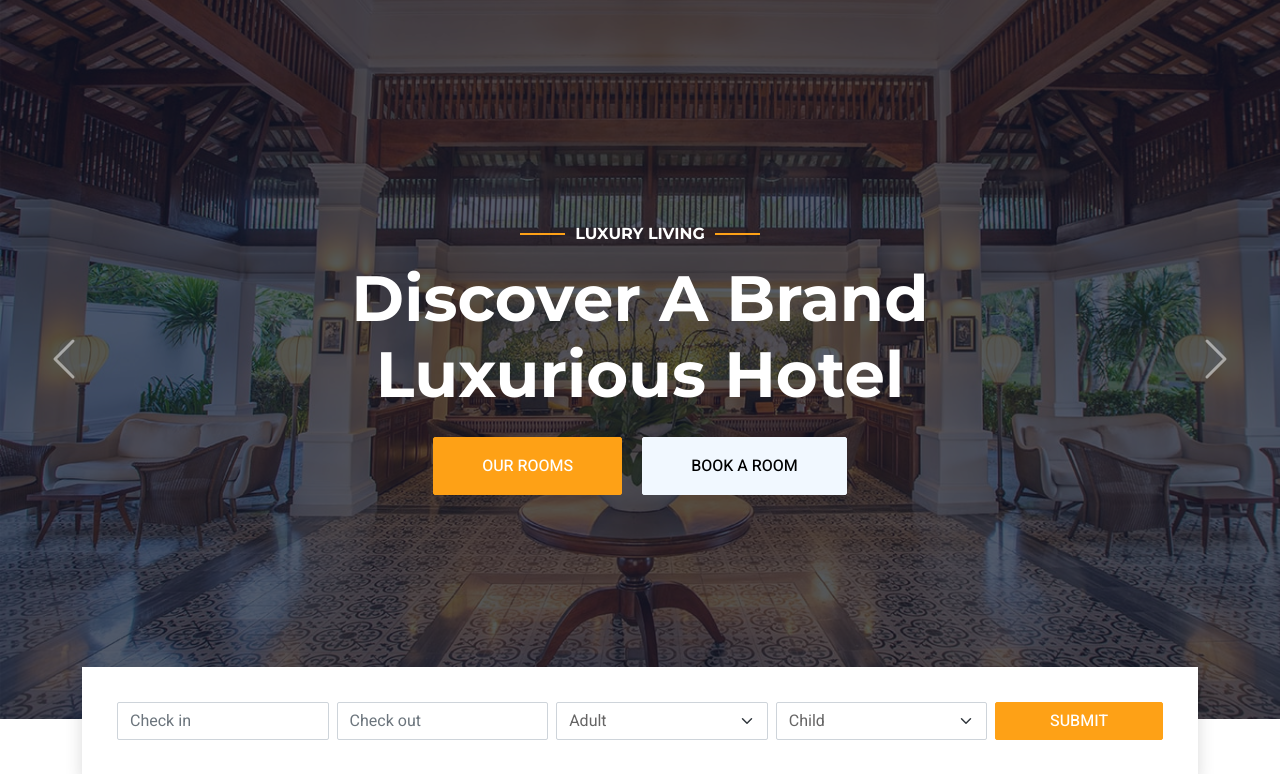
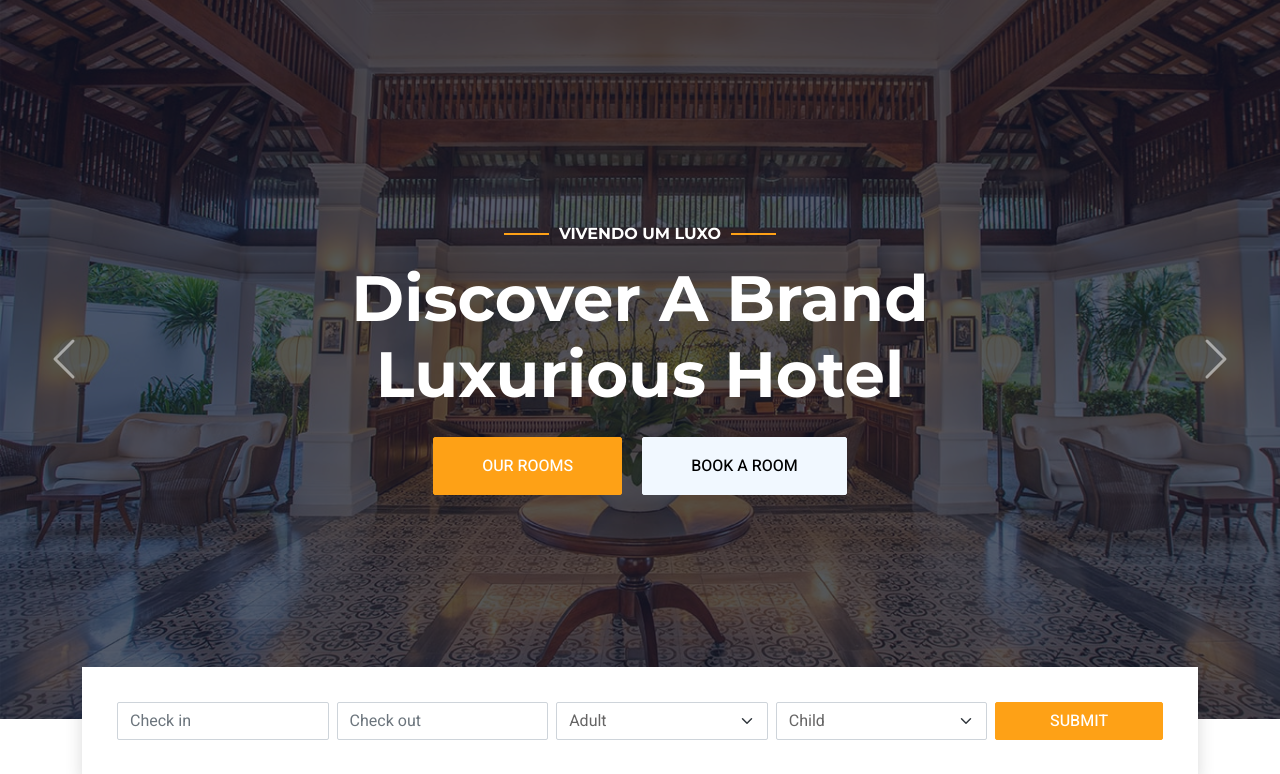
Before and after one commit to JeyMV/hotel-cristania, a PHP site: page / in a window 1280 px wide. Shown: the part 115-889 px from the top of the page. Run offline with PHP 8.4, Linux system fonts and the light colour scheme; some libraries are stand-ins or nearby versions.

Commit message:
First Commit Criado o primeiro commit

```diff
--- a/index.php
+++ b/index.php
@@ -92,8 +92,7 @@
                         <img class="w-100" src="img/carousel-1.jpg" alt="Image">
                         <div class="carousel-caption d-flex flex-column align-items-center justify-content-center">
                             <div class="p-3" style="max-width: 700px;">
-                                <h6 class="section-title text-white text-uppercase mb-3 animated slideInDown">Luxury
-                                    Living</h6>
+                                <h6 class="section-title text-white text-uppercase mb-3 animated slideInDown">Vivendo um Luxo</h6>
                                 <h1 class="display-3 text-white mb-4 animated slideInDown">Discover A Brand Luxurious
                                     Hotel</h1>
                                 <a href="" class="btn btn-primary py-md-3 px-md-5 me-3 animated slideInLeft">Our
```
